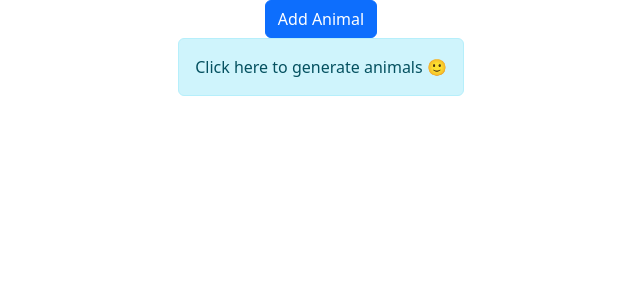
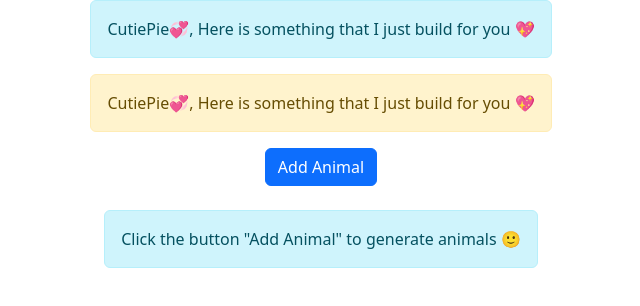
Before and after one commit to csk111165/ReactFunApp, a React (Create React App) app: page / in a window 1280 px wide. Shown: the top 306 px of the page, without its empty margins (319-959 px from the left). Built offline with nearby package versions, Linux system fonts and the light colour scheme.

Commit message:
adding messages

```diff
--- a/src/App.js
+++ b/src/App.js
@@ -31,9 +31,17 @@ function App(){
     return (
 
        <div className="app">
+
+         <Alert key="info" variant="info">
+            CutiePie💞, Here is something that I just build for you 💖
+        </Alert>
+        <Alert key="info" variant="warning">
+            CutiePie💞, Here is something that I just build for you 💖
+        </Alert>
             <Button variant="primary" onClick={handleClick}>Add Animal</Button>
+            <br/>
             <Alert key="info" variant="info">
-            Click here to generate animals 🙂
+            Click the button "Add Animal" to generate animals 🙂
         </Alert>
             <div className="animal-list">
                 {renderAnimals}
```
